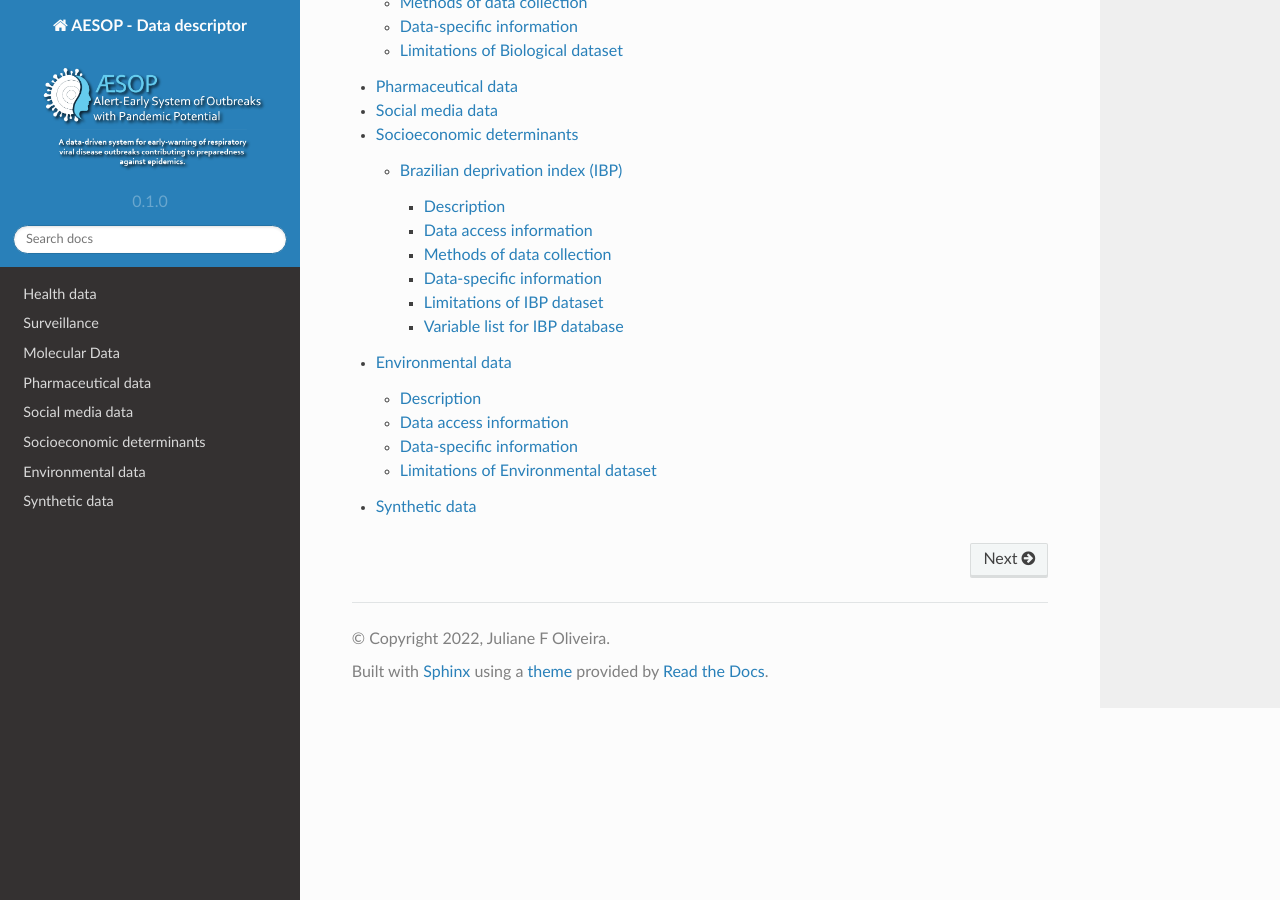
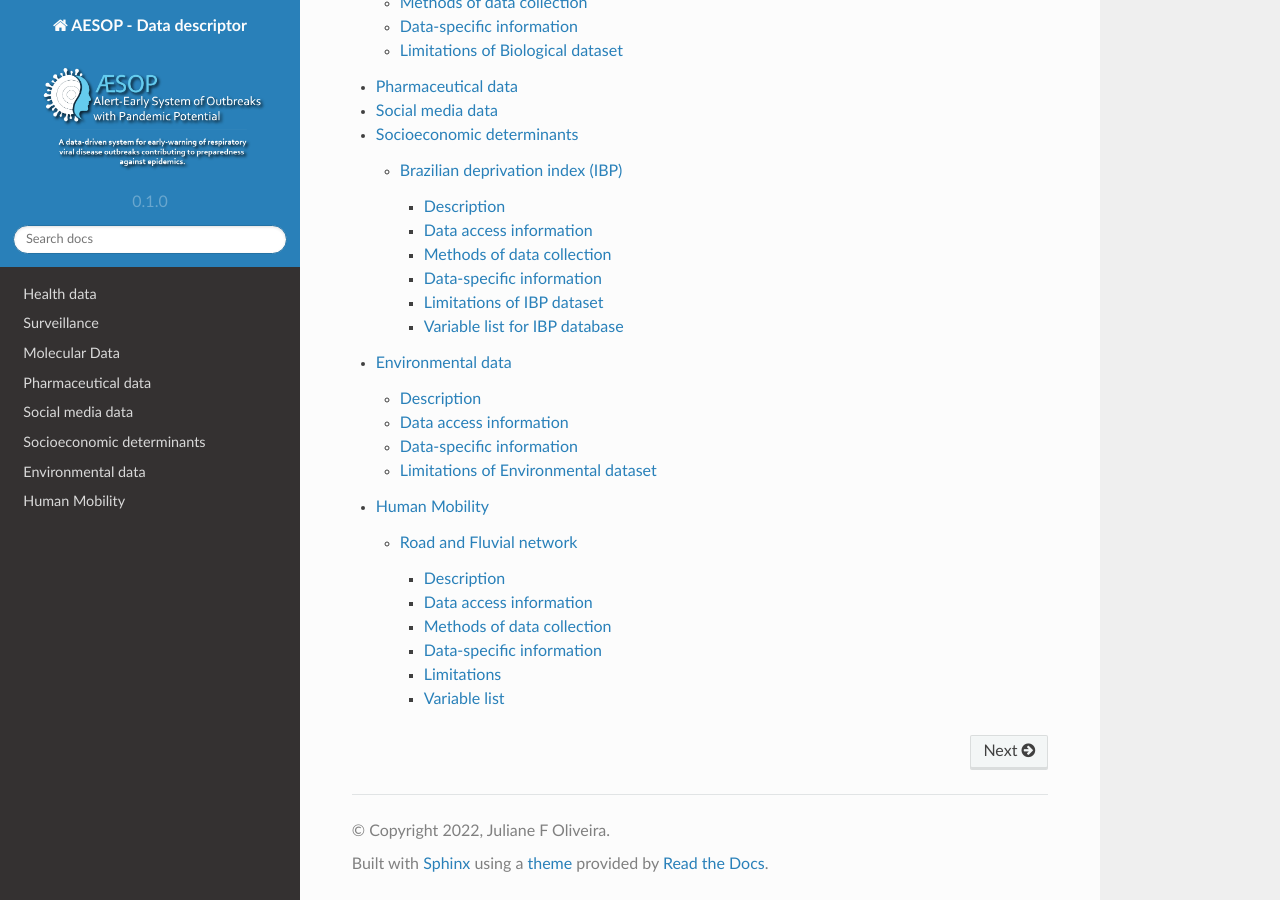
Before and after one commit to cidacslab/AESOP-Data-Documentation, a Sphinx documentation site: the page built from docs/source/index.rst, in a window 1280 px wide and 900 px high, scrolled down 1868 px. Built offline with Sphinx 7.4.7 and the Read the Docs theme 2.0.0, drawn with Linux system fonts in a browser that asks for light colours; some of the changed lines change nothing that is shown.

Commit message:
mob documentation

```diff
--- /dev/null
+++ b/docs/source/human_mobility.rst
@@ -0,0 +1,143 @@
+Human Mobility
+==============
+
+Road and Fluvial network
+--------------------------------
+
+Description
+^^^^^^^^^^^
+
+In 2016, the Network Agency of the IBGE released a database to assess the accessibility of Brazilian municipalities through public transportation [1]_. The primary
+focus of the data is to identify the most and least accessible areas within the country.
+
+The data, provided by the IBGE, includes information on weekly trip frequency between pairs of municipalities, vehicle types, travel durations, and ticket costs.
+Much of this information was obtained from bus companies through questionnaires completed at bus terminals. For municipalities without bus stations, alternative
+contact points were used, such as ticket offices in commercial establishments, bus stops under municipal administrations, city halls, and direct communication
+with companies. However, relying solely on formal bus companies was insufficient to represent the true accessibility of cities, as there are municipalities
+where such companies are absent and no bus lines operate. As a result, informal and alternative modes of transportation (vans, station wagons, mini-buses,
+etc.) were also included in the research. These informal/alternative carriers typically step in to provide transportation in areas where official companies
+are unavailable. The data provided by these alternative transportation modes is of declaratory nature, with the database categorized into those registered
+in the National Register of Legal Entities (CNPJ) and those that do not disclose such information.
+
+Recognizing the diversity of transportation options and the uneven distribution of road networks, data on water transport, predominantly found in the North
+Region of Brazil, was also gathered. Similar to road transport, formal companies operating at waterway terminals, boat cooperatives, and individual boat
+operators, with varying levels of formalization, were included in the data collection process.
+
+Data access information
+^^^^^^^^^^^^^^^^^^^^^^^
+
+The data is openly available on the IBGE website and documentation is available at the 2016 roads and fluvial connections report [1]_.
+
+Methods of data collection
+^^^^^^^^^^^^^^^^^^^^^^^^^^
+
+This data does not need to be updated unless a newer report is published. Data is open access in the IBGE websites, particularly on the following link:
+
+- http://geoftp.ibge.gov.br/organizacao_do_territorio/redes_e_fluxos_geograficos/
+
+Data-specific information
+^^^^^^^^^^^^^^^^^^^^^^^^^
+
+The data gathered by the IBGE provides estimates of the weekly frequency of a standard normalized vehicle capacity. To have a normalized unity of measure of
+vehicle mobility between cities, first it was estimated the weekly frequency of vehicles by adding the number of weekly departures between each pair of
+municipalities. For connection pairs with only quarterly or monthly frequency, the sum of the departure frequencies is adjusted by multiplying it by 0.5
+and 0.25, respectively, in order to align with the weekly frequency.
+
+Since different types of vehicles have varying transport capacities, they are also assigned weights. Buses are considered as the standard measure (assigned a
+value of 1), while van and car frequencies are multiplied by 0.25. Regarding waterway vehicles, flying boats have their frequencies multiplied by 0.25,
+speedboats and catamarans are treated as analogous to buses (value 1), boats are multiplied by 1.5, and ships by 2. This approach enables us to estimate the
+number of passengers departing from one city to another, based on an average estimate of the number of passengers on a road bus. In this work we assume an
+average of 60 passengers per bus.
+
+The database provided by IBGE is for the year 2016. It consists of 23 columns and 65,640 records (rows), in xlsx format, with a size of 9.2MB (dataset original
+name: Base_de_dados_ligacoes_rodoviarias_e_hidroviarias_2016.xlsx). The variables relevant to the project's analysis of road and fluvial mobility are listed in
+below.
+
+Limitations
+^^^^^^^^^^^
+
+Uncertainties surrounding the availability and regularity of transportation services is still a problem in some Brazilian cities. Some municipalities lack
+public transportation altogether, and their population relies solely on private transport options. In other cases, municipalities have weaker and more tenuous
+integrated transportation systems, they do not meet the necessary temporal or spatial requirements for inclusion in IBGE research. Consequently, collecting
+ reliable information about their transportation situation becomes challenging.
+
+Another limitation of the data is the representation of connections between municipalities that share the same boundary or that are geographically closed.
+These municipalities share inter municipal transportations that also operates in another municipality. Examples will be shown later. The use of the NDTI
+database is one option to overcome this difficulty.
+
+Variable list
+^^^^^^^^^^^^^
+
+List of variables extracted from the IBGE database to describe the intercity road and  fluvial mobility in Brazil.
+
++---------------------+--------------------------------------------------------------------------+
+| Original field name | Description                                                              |
++=====================+==========================================================================+
+| ID                  | Identificador único da ligação (Unique ID identifier)                    |
++---------------------+--------------------------------------------------------------------------+
+| COD_UF_A            | Código da Unidade da Federação do município A do par de ligação          |
++                     +                                                                          +
+|                     | (Federation Unit Code of Municipality A of the connection pair)          |
++---------------------+--------------------------------------------------------------------------+
+| UF_A                | Sigla da Unidade da Federação do município A do par de ligação (Acronym  |
++                     +                                                                          +
+|                     |  of the Federation Unit of municipality A of the connection pair)        |
++---------------------+--------------------------------------------------------------------------+
+| CODMUNDV_A          | Código do município A do par de ligação com dígito verificador           |
++                     +                                                                          +
+|                     | (Code of municipality A of the connection pair)                          |
++---------------------+--------------------------------------------------------------------------+
+| NOMEMUN_A           | Nome do município A do par de ligação (Name of municipality A of the     |
++                     +                                                                          +
+|                     | connection  pair)                                                        |
++---------------------+--------------------------------------------------------------------------+
+| COD_UF_B            | Código da Unidade da Federação do município B do par de ligação (Code of |
++                     +                                                                          +
+|                     | the Federative Unit of municipality B of the connection pair)            |
++---------------------+--------------------------------------------------------------------------+
+| UF_B                | Sigla da Unidade da Federação do município B do par de ligação (Acronym  |
++                     +                                                                          +
+|                     | of the Federation Unit of municipality B of the connection  pair)        |
++---------------------+--------------------------------------------------------------------------+
+| CODMUNDV_B          |Código do município B do par de ligação com dígito verificador (Code of   |
++                     +                                                                          +
+|                     | the municipality B of the connection pair)                               |
++---------------------+--------------------------------------------------------------------------+
+| NOMEMUN_B           | Nome do município B do par de ligação (B municipality name of the        |
++                     +                                                                          +
+|                     | connection  pair)                                                        |
++---------------------+--------------------------------------------------------------------------+
+| VAR05               | Frequência de saídas de veículos hidroviários no par de ligação          |
++                     +                                                                          +
+|                     | (Frequency of  waterway vehicles on the connecting pair)                 |
++---------------------+--------------------------------------------------------------------------+
+| VAR06               | Frequência de saídas de veículos rodoviários no par de ligação (Frequency|
++                     +                                                                          +
+|                     | of road vehicles in the connection pair)                                 |
++---------------------+--------------------------------------------------------------------------+
+| VAR07               | Frequência total de saídas de veículos no par de ligação (Total frequency|
++                     +                                                                          +
+|                     | of vehicles in the connection pair)                                      |
++---------------------+--------------------------------------------------------------------------+
+| VAR08               | Longitude da sede municipal A do par de ligação                          |
++---------------------+--------------------------------------------------------------------------+
+| VAR09               | Latitude da sede municipal A do par de ligação                           |
++---------------------+--------------------------------------------------------------------------+
+| VAR10               | Longitude da sede municipal B do par de ligação                          |
++---------------------+--------------------------------------------------------------------------+
+| VAR11               | Latitude da sede municipal B do par de ligação                           |
++---------------------+--------------------------------------------------------------------------+
+| Num_pass            | Number of passengers in the connection pair. Variables that can be       |
++                     +                                                                          +
+|                     | created  by  multiplying  the frequency of vehicles per 60.              |
++---------------------+--------------------------------------------------------------------------+
+
+
+.. note::
+
+  the `Platform for analytical models in epidemiology - PAMEpi <https://pamepi.rondonia.fiocruz.br/en/index_en.html.>`_ offers support in the documentation and collection of this database. More details in [3]_, [4]_ and [5]_.
+
+.. rubric:: References
+
+.. [1] Ligações rodoviárias e hidroviárias: 2016 / IBGE, Coordenação de Geografia. - Rio de Janeiro: IBGE, 2017. 79p. ISBN 978-85-240-4417-5.
+       Retrieved July 03, 2023, from https://biblioteca.ibge.gov.br/visualizacao/livros/liv100602.pdf.
--- a/docs/source/index.rst
+++ b/docs/source/index.rst
@@ -36,4 +36,4 @@ Contents
    social_media
    social_economical
    environmental
-   synthetic_data
+   human_mobility
--- a/docs/source/synthetic_data.rst
+++ /dev/null
@@ -1,2 +0,0 @@
-Synthetic data
-==============
```
Also changed, not shown: 5 other files.
